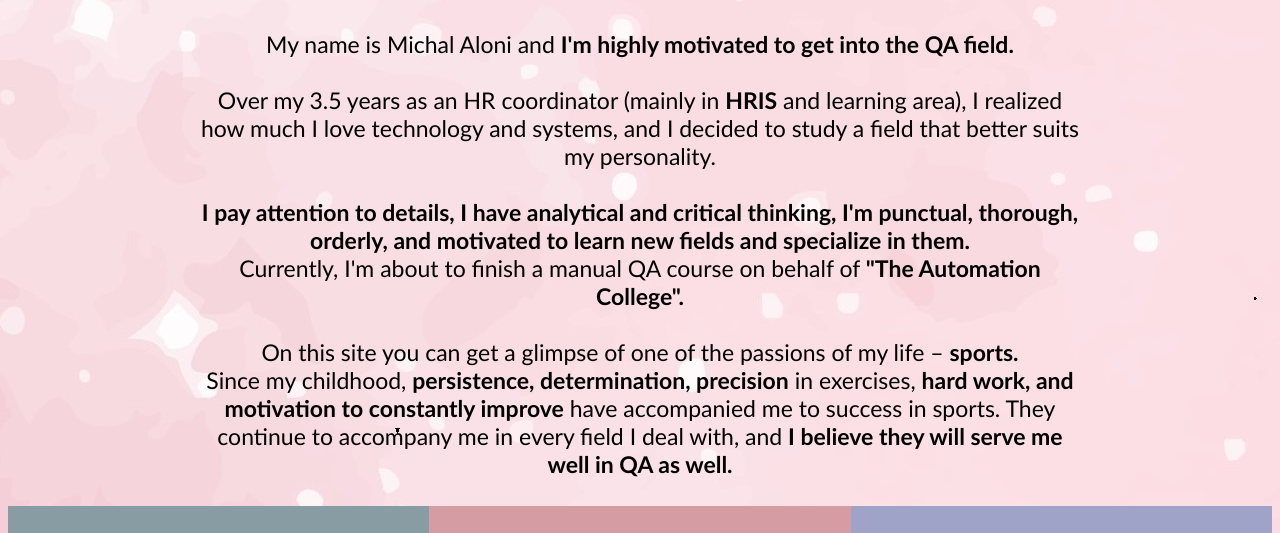
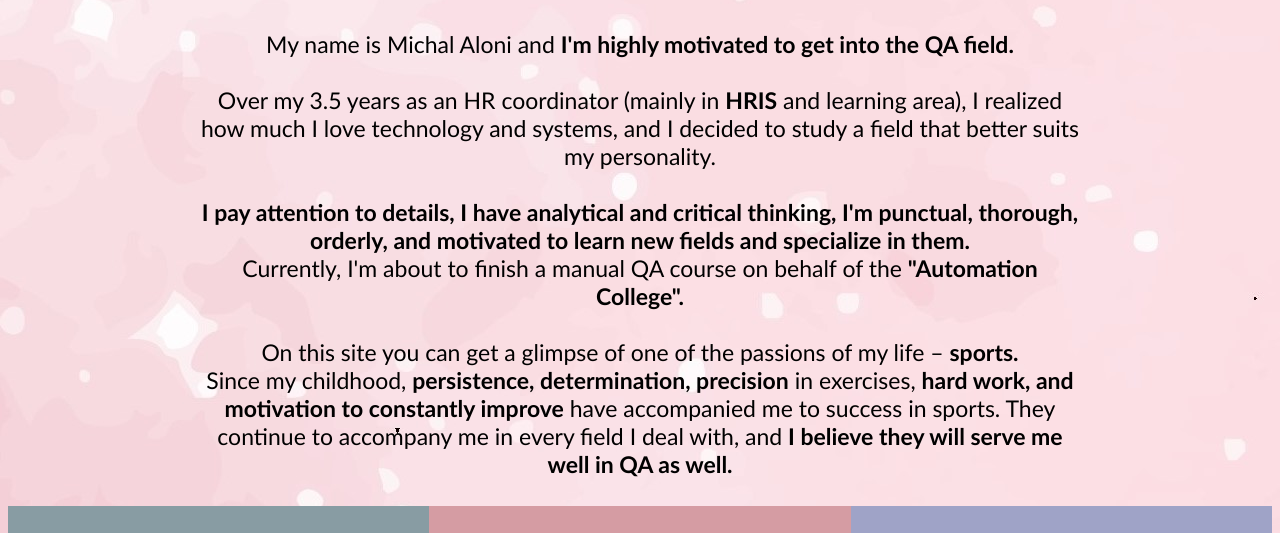
Before and after one commit to MichalAloni/html2, a plain HTML site: page index.html in a window 1280 px wide. Shown: the part 124-657 px from the top of the page. Drawn offline with Linux system fonts and the light colour scheme.

Commit message:
Update index.html

```diff
--- a/index.html
+++ b/index.html
@@ -5,7 +5,7 @@
 </head>
 <body>
 <h1 id="linkstart" style="font-size:300%"><br>QA, Sports and Me<br></h1>
-<p style="max-width:70%; margin: auto; font-size:23Px"> My name is Michal Aloni and <b>I'm highly motivated to get into the QA field.</b><br><br> Over my 3.5 years as an HR coordinator (mainly in <b>HRIS</b> and learning area), I realized how much I love technology and systems, and I decided to study a field that better suits my personality.<br><br> <b>I pay attention to details, I have analytical and critical thinking, I'm punctual, thorough, orderly, and motivated to learn new fields and specialize in them.</b><br> Currently, I'm about to finish a manual QA course on behalf of <b>"The Automation College".</b><br><br> On this site you can get a glimpse of one of the passions of my life – <b>sports.</b><br> Since my childhood, <b>persistence, determination, precision</b> in exercises, <b>hard work, and motivation to constantly improve</b> have accompanied me to success in sports. They continue to accompany me in every field I deal with, and <b>I believe they will serve me well in QA as well.</b><br><br></p>
+<p style="max-width:70%; margin: auto; font-size:23Px"> My name is Michal Aloni and <b>I'm highly motivated to get into the QA field.</b><br><br> Over my 3.5 years as an HR coordinator (mainly in <b>HRIS</b> and learning area), I realized how much I love technology and systems, and I decided to study a field that better suits my personality.<br><br> <b>I pay attention to details, I have analytical and critical thinking, I'm punctual, thorough, orderly, and motivated to learn new fields and specialize in them.</b><br> Currently, I'm about to finish a manual QA course on behalf of the <b>"Automation College".</b><br><br> On this site you can get a glimpse of one of the passions of my life – <b>sports.</b><br> Since my childhood, <b>persistence, determination, precision</b> in exercises, <b>hard work, and motivation to constantly improve</b> have accompanied me to success in sports. They continue to accompany me in every field I deal with, and <b>I believe they will serve me well in QA as well.</b><br><br></p>
 <div class="clearfix">
 <div class="div1" style="margin-bottom: 10%">
 <h2 class="font">Gymnastics</h2>
```
